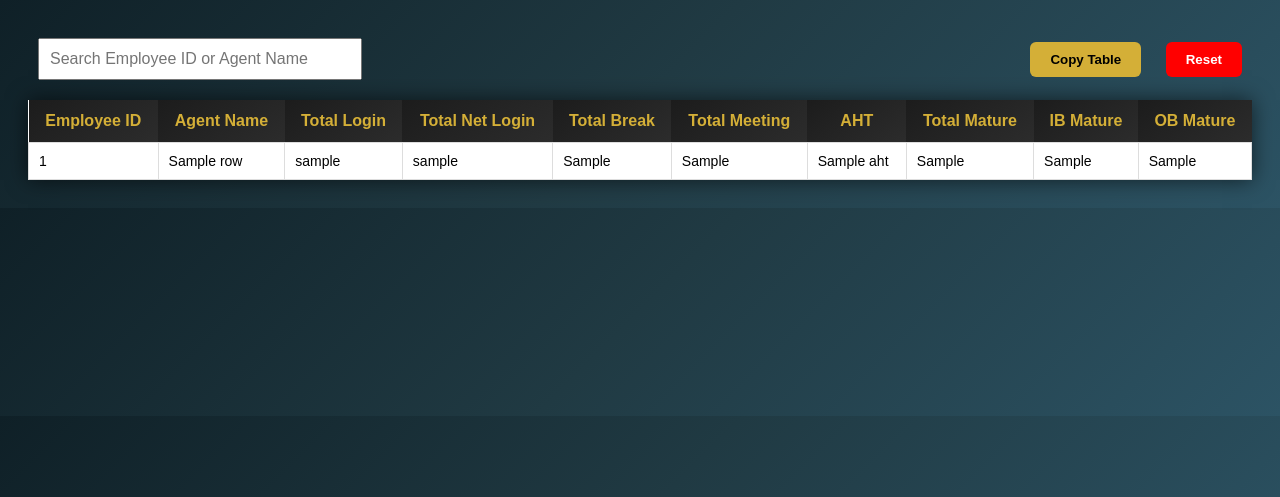
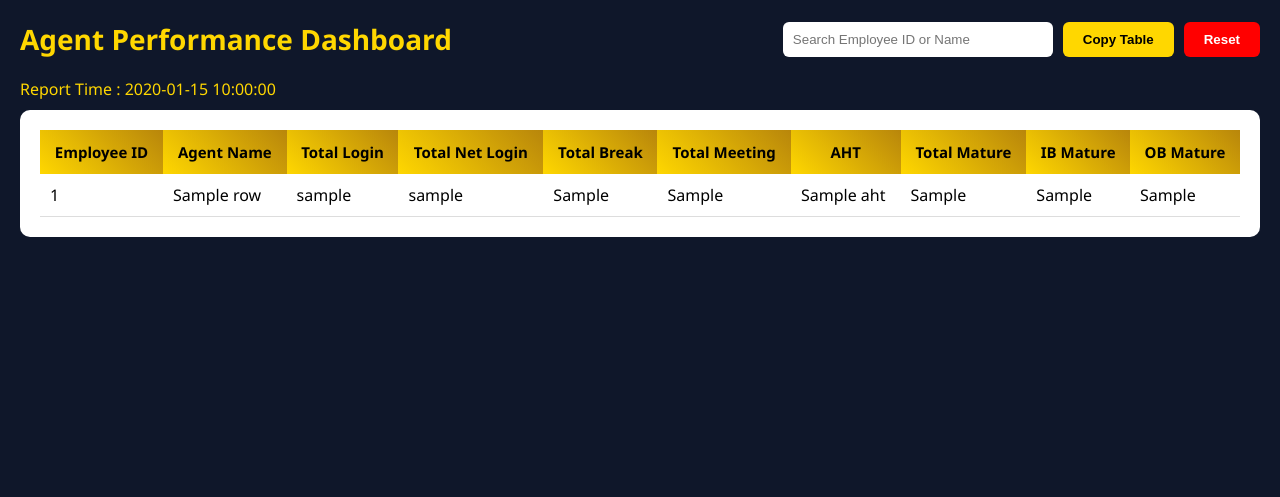
Before and after one commit to Viratmalakar/apr, a Flask app: template templates/result.html in a window 1280 px wide. Shown: the top 497 px of the page. Run offline with Flask 3, Linux system fonts and the light colour scheme; the template is opened without the code that fills it: most values are stand-ins (such as "Sample title", 1, 10 or a date in 2020).

Commit message:
Update result.html

```diff
--- a/templates/result.html
+++ b/templates/result.html
@@ -1,85 +1,108 @@
 <!DOCTYPE html>
-<html>
+<html lang="en">
 <head>
 
-<title>Agent Dashboard</title>
+<meta charset="UTF-8">
+<title>Agent Performance Dashboard</title>
 
 <script src="https://cdn.jsdelivr.net/npm/html2canvas@1.4.1/dist/html2canvas.min.js"></script>
 
 <style>
 
 body{
-background: linear-gradient(135deg,#0f2027,#203a43,#2c5364);
-font-family: Arial;
+font-family:Segoe UI;
+background:#0f172a;
+margin:0;
+padding:20px;
 color:white;
-padding:20px;
 }
 
-
-/* HEADER STYLE */
-
-th{
-color:#D4AF37;
-background:linear-gradient(145deg,#1c1c1c,#2c2c2c);
-padding:12px;
-font-size:16px;
+.container{
+max-width:1400px;
+margin:auto;
 }
 
-
-/* TABLE STYLE */
-
-table{
-border-collapse:collapse;
-width:100%;
-background:white;
-color:black;
-box-shadow:0px 0px 20px rgba(0,0,0,0.6);
+.header{
+display:flex;
+justify-content:space-between;
+align-items:center;
+margin-bottom:20px;
 }
 
-td{
-padding:10px;
-border:1px solid #ddd;
-font-size:14px;
+.title{
+font-size:28px;
+font-weight:bold;
+color:#FFD700;
 }
 
-
-/* BUTTONS */
+.controls{
+display:flex;
+gap:10px;
+}
 
 button{
+
 padding:10px 20px;
-margin:10px;
 border:none;
+border-radius:6px;
 cursor:pointer;
 font-weight:bold;
-border-radius:6px;
 }
 
-
-.copyBtn{
-background:#D4AF37;
-color:black;
-}
-
-.resetBtn{
+.reset{
 background:red;
 color:white;
 }
 
-.searchBox{
-padding:10px;
-width:300px;
-margin:10px;
-font-size:16px;
+.copy{
+background:#FFD700;
+color:black;
 }
 
+.search{
+padding:10px;
+width:250px;
+border-radius:6px;
+border:none;
+}
 
-/* HEADER BAR */
+.table-container{
+background:white;
+padding:20px;
+border-radius:10px;
+overflow:auto;
+}
 
-.topBar{
-display:flex;
-justify-content:space-between;
-align-items:center;
+table{
+
+border-collapse:collapse;
+width:100%;
+color:black;
+}
+
+th{
+
+background:linear-gradient(45deg,#FFD700,#b8860b);
+color:black;
+padding:12px;
+font-size:15px;
+}
+
+td{
+
+padding:10px;
+border-bottom:1px solid #ddd;
+}
+
+tr:hover{
+
+background:#f1f1f1;
+}
+
+.report-time{
+
 margin-bottom:10px;
+color:#FFD700;
 }
 
 </style>
@@ -87,37 +110,44 @@ margin-bottom:10px;
 </head>
 <body>
 
+<div class="container">
 
-<div class="topBar">
+<div class="header">
 
-<div>
+<div class="title">Agent Performance Dashboard</div>
 
-<input type="text"
+<div class="controls">
+
+<input
+type="text"
 id="search"
-class="searchBox"
-placeholder="Search Employee ID or Agent Name"
-onkeyup="searchAgent()">
+class="search"
+placeholder="Search Employee ID or Name"
+onkeyup="searchTable()"
+>
 
-</div>
+<button class="copy" onclick="copyImage()">Copy Table</button>
 
-
-<div>
-
-<button class="copyBtn" onclick="copyTable()">Copy Table</button>
-
-<button class="resetBtn" onclick="resetDashboard()">Reset</button>
+<button class="reset" onclick="resetPage()">Reset</button>
 
 </div>
 
 </div>
 
+<div class="report-time">
 
+Report Time : {{report_time}}
 
-<div id="tableContainer">
+</div>
 
-<table id="dataTable">
+<div class="table-container" id="tableDiv">
+
+<table id="table">
+
+<thead>
 
 <tr>
+
 <th>Employee ID</th>
 <th>Agent Name</th>
 <th>Total Login</th>
@@ -128,8 +158,12 @@ onkeyup="searchAgent()">
 <th>Total Mature</th>
 <th>IB Mature</th>
 <th>OB Mature</th>
+
 </tr>
 
+</thead>
+
+<tbody>
 
 {% for row in rows %}
 
@@ -150,87 +184,68 @@ onkeyup="searchAgent()">
 
 {% endfor %}
 
+</tbody>
 
 </table>
 
 </div>
 
-
+</div>
 
 <script>
 
+function resetPage(){
 
-/* SEARCH FUNCTION */
+localStorage.clear();
+sessionStorage.clear();
 
-function searchAgent(){
-
-let input=document.getElementById("search").value.toLowerCase()
-
-let rows=document.querySelectorAll("#dataTable tr")
-
-for(let i=1;i<rows.length;i++){
-
-let text=rows[i].innerText.toLowerCase()
-
-rows[i].style.display=text.includes(input)?"":"none"
+window.location.href="/";
 
 }
 
-}
+function searchTable(){
 
+let input=document.getElementById("search").value.toLowerCase();
 
+let rows=document.querySelectorAll("#table tbody tr");
 
-/* RESET FUNCTION */
+rows.forEach(row=>{
 
-function resetDashboard(){
+let id=row.cells[0].innerText.toLowerCase();
+let name=row.cells[1].innerText.toLowerCase();
 
-localStorage.clear()
+if(id.includes(input)||name.includes(input))
+row.style.display="";
+else
+row.style.display="none";
 
-sessionStorage.clear()
-
-document.cookie.split(";").forEach(function(c){
-
-document.cookie=c.replace(/^ +/,"")
-.replace(/=.*/,"=;expires="+new Date().toUTCString()+";path=/")
-
-})
-
-window.location.href="/"
+});
 
 }
 
+function copyImage(){
 
+html2canvas(document.getElementById("tableDiv"),{
 
-/* COPY TABLE AS ULTRA HD PNG */
-
-function copyTable(){
-
-let table=document.getElementById("tableContainer")
-
-html2canvas(table,{
-
-scale:4,
-useCORS:true
+scale:4
 
 }).then(canvas=>{
 
 canvas.toBlob(blob=>{
 
-let item=new ClipboardItem({"image/png":blob})
+const item=new ClipboardItem({"image/png":blob});
 
-navigator.clipboard.write([item])
+navigator.clipboard.write([item]);
 
-alert("Table copied as Ultra HD Image")
+alert("Table copied as image");
 
-})
+});
 
-})
+});
 
 }
 
-
 </script>
-
 
 </body>
 </html>
```
